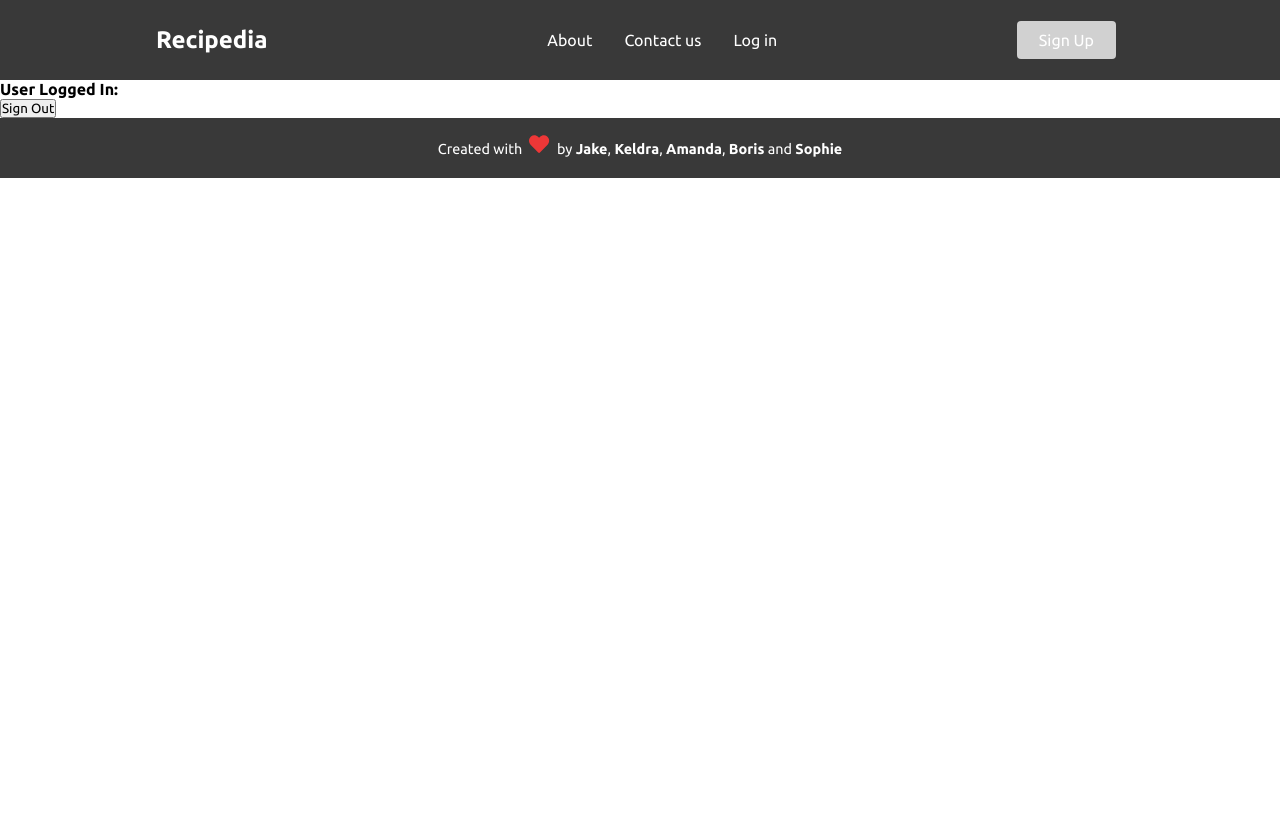
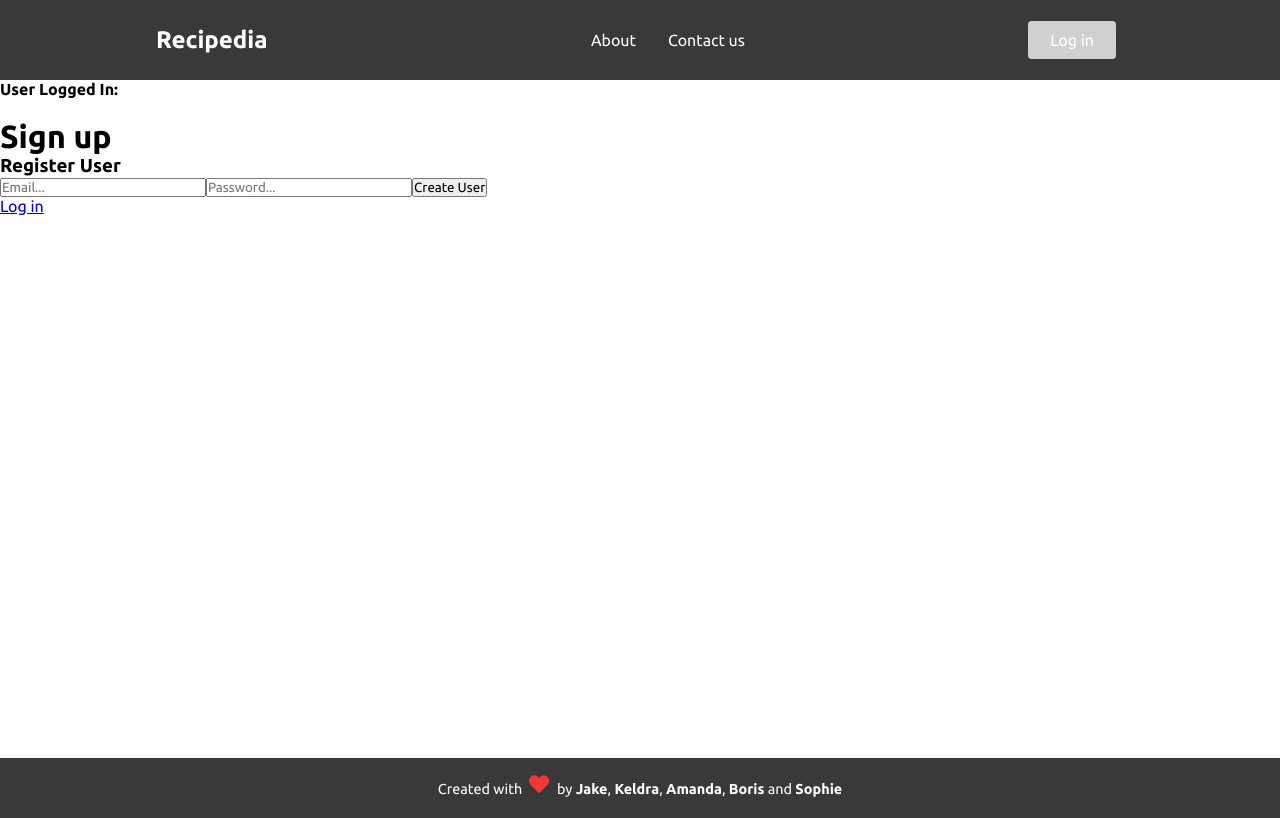
Before and after one commit to SophieBonneval/Recipedia, a React (Create React App) app: page /sign-up in a window 1280 px wide. Built offline with nearby package versions, Linux system fonts and the light colour scheme; no server answers.

Commit message:
authentication logic in place

```diff
--- a/src/App.js
+++ b/src/App.js
@@ -6,10 +6,10 @@ import Footer from './components/Footer/Footer';
 import Home from './pages';
 import About from './pages/About';
 import ContactUs from './pages/ContactUs';
-import SignIn from './pages/SignUp';
+import SignUp from './pages/SignUp';
 import LogIn from './pages/LogIn';
 import Sidebar from './components/Sidebar';
-import { onAuthStateChanged, signOut } from 'firebase/auth';
+import { onAuthStateChanged } from 'firebase/auth';
 import { auth } from './firebase-config';
 
 function App() {
@@ -18,10 +18,6 @@ function App() {
   onAuthStateChanged(auth, (currentUser) => {
     setUser(currentUser);
   });
-
-  const logout = async () => {
-    await signOut(auth);
-  };
 
   return (
     <div className='app' data-testid='test-app'>
@@ -32,15 +28,13 @@ function App() {
         <div>
           <h4> User Logged In: </h4>
           {user?.email}
-
-          <button onClick={logout}> Sign Out </button>
         </div>
 
         <Switch>
           <Route path='/' exact component={Home} />
           <Route path='/about' component={About} />
           <Route path='/contact-us' component={ContactUs} />
-          <Route path='/sign-in' component={SignIn} />
+          <Route path='/sign-up' component={SignUp} />
           <Route path='/log-in' component={LogIn} />
         </Switch>
       </Router>
--- a/src/components/Navbar/index.js
+++ b/src/components/Navbar/index.js
@@ -1,4 +1,4 @@
-import React from 'react';
+import React, { useState } from 'react';
 import {
   Nav,
   NavLink,
@@ -8,8 +8,27 @@ import {
   NavBtn,
   NavBtnLink,
 } from './NavbarElements';
+import { onAuthStateChanged, signOut } from 'firebase/auth';
+import { auth } from '../../firebase-config';
 
 const Navbar = () => {
+  const [user, setUser] = useState({});
+
+  onAuthStateChanged(auth, (currentUser) => {
+    setUser(currentUser);
+  });
+
+  const logout = async () => {
+    await signOut(auth);
+  };
+
+  // <div>
+  //   <h4> User Logged In: </h4>
+  //   {user?.email}
+
+  //   <button onClick={logout}> Sign Out </button>
+  // </div>;
+
   return (
     <>
       <Nav>
@@ -22,12 +41,13 @@ const Navbar = () => {
         <NavMenu>
           <NavLink to='/about'>About</NavLink>
           <NavLink to='/contact-us'>Contact us</NavLink>
-          <NavLink to='/log-in'>Log in</NavLink>
         </NavMenu>
         <NavBtn>
-          <NavBtnLink data-testid='test-button-signin' to='/sign-in'>
-            Sign Up
-          </NavBtnLink>
+          {user ? (
+            <button onClick={logout}> Sign Out </button>
+          ) : (
+            <NavBtnLink to='/log-in'>Log in</NavBtnLink>
+          )}
         </NavBtn>
       </Nav>
     </>
--- a/src/pages/LogIn.js
+++ b/src/pages/LogIn.js
@@ -7,6 +7,7 @@ const LogIn = () => {
     <div className='container'>
       <h1>Log in</h1>
       <Authenticate />
+      <a href='/sign-up'>Sign up</a>
     </div>
   );
 };
--- a/src/pages/SignUp.js
+++ b/src/pages/SignUp.js
@@ -7,6 +7,7 @@ const SignUp = () => {
     <div className='container'>
       <h1>Sign up</h1>
       <Register />
+      <a href='/log-in'>Log in</a>
     </div>
   );
 };
```
